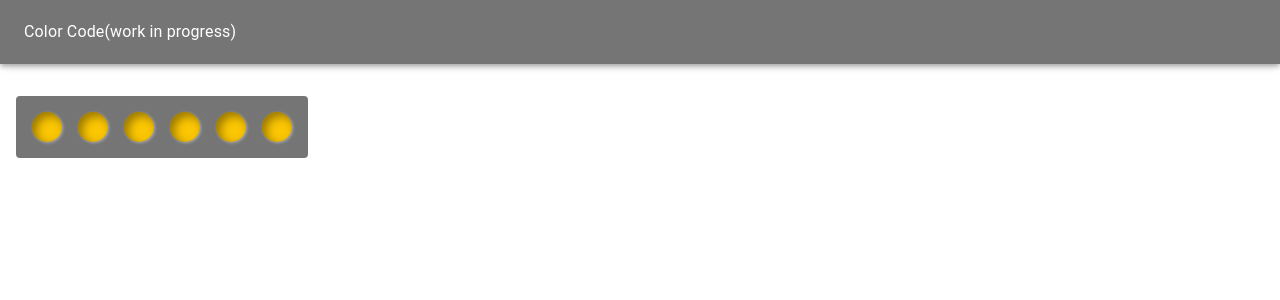
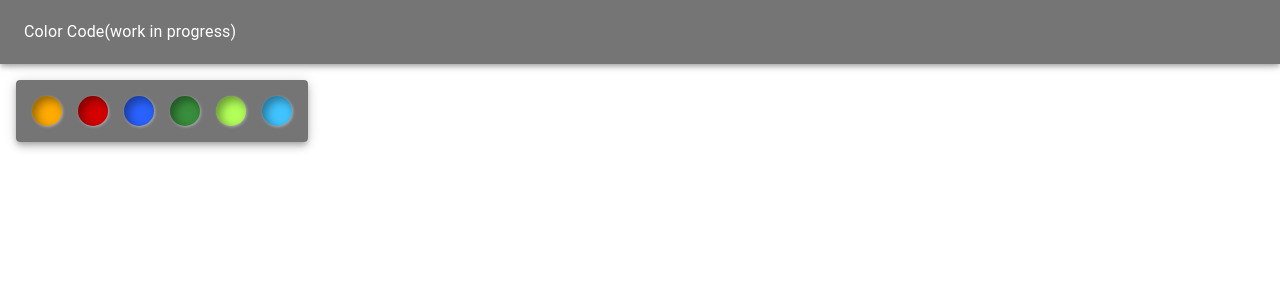
Before and after one commit to PeterBorza/vite-mui-color-game, a React (Vite) app: page / in a window 1280 px wide. Shown: the top 300 px of the page. Built offline with nearby package versions, Linux system fonts and the light colour scheme.

Commit message:
CC-2: Mui theme and ColorBall component

```diff
--- a/src/App.tsx
+++ b/src/App.tsx
@@ -1,28 +1,30 @@
-import { CssBaseline, Stack, Toolbar } from "@mui/material";
+import { CssBaseline, Paper, Stack } from "@mui/material";
 import { ColorBall, NavBar } from "components";
-import { CONTENT_HEIGHT } from "utils/constants";
 
 const App = () => {
   return (
     <>
       <CssBaseline />
-      <Toolbar />
-      <Stack spacing={4} px={2} sx={{ height: CONTENT_HEIGHT }}>
       <NavBar />
+      <Stack spacing={4} p={2}>
+        <Paper elevation={5} sx={{ alignSelf: "start" }}>
           <Stack
             direction="row"
             spacing={2}
             p={2}
-          sx={{ bgcolor: "primary.main", borderRadius: 1 }}
-          alignSelf="start"
+            sx={{
+              bgcolor: "primary.main",
+              borderRadius: 1,
+            }}
           >
-          <ColorBall />
-          <ColorBall />
-          <ColorBall />
-          <ColorBall />
-          <ColorBall />
-          <ColorBall />
+            <ColorBall bgcolor="amber.main" />
+            <ColorBall bgcolor="red.main" />
+            <ColorBall bgcolor="blue.main" />
+            <ColorBall bgcolor="green.main" />
+            <ColorBall bgcolor="lightGreen.main" />
+            <ColorBall bgcolor="lightBlue.main" />
           </Stack>
+        </Paper>
       </Stack>
     </>
   );
--- a/src/components/ColorBall.tsx
+++ b/src/components/ColorBall.tsx
@@ -6,11 +6,11 @@ type ColorBall = {
 
 const MyBox = (props: BoxProps) => <MuiBox {...props}>{props.children}</MuiBox>;
 
-export const ColorBall = styled(MyBox)((props: ColorBall) => appTheme => ({
+export const ColorBall = styled(MyBox)(({ bgcolor }: ColorBall) => ({
   width: 30,
   height: 30,
   borderRadius: "100%",
-  backgroundColor: props.bgcolor || appTheme.theme.palette.secondary.main,
+  backgroundColor: bgcolor,
   boxShadow:
     "1px 1px 3px rgba(255, 255, 255, 0.4), inset 4px 4px 10px rgba(0,0,0,0.4)",
   transition: "all 120ms ease-in-out",
@@ -18,4 +18,4 @@ export const ColorBall = styled(MyBox)((props: ColorBall) => appTheme => ({
     boxShadow: "inset 2px 2px 10px rgba(0,0,0,0.4)",
     scale: 1.05,
   },
-}));
+})) as typeof MuiBox;
--- a/src/components/NavBar.tsx
+++ b/src/components/NavBar.tsx
@@ -1,12 +1,16 @@
-import { AppBar, Toolbar } from "@mui/material";
+import { AppBar, styled, Toolbar } from "@mui/material";
 
 const NAV_TITLE = "Color Code(work in progress)";
 
 const NavBar = () => {
+  const Offset = styled("div")(({ theme }) => theme.mixins.toolbar);
   return (
-    <AppBar position="fixed">
-      <Toolbar>{NAV_TITLE}</Toolbar>
-    </AppBar>
+    <>
+      <AppBar position="fixed">
+        <Toolbar>{NAV_TITLE}</Toolbar>
+      </AppBar>
+      <Offset />
+    </>
   );
 };
 
--- a/src/main.tsx
+++ b/src/main.tsx
@@ -3,7 +3,7 @@ import { createRoot } from "react-dom/client";
 import App from "./App.tsx";
 import "./index.css";
 import { ThemeProvider } from "@mui/material";
-import { theme } from "./mui-theme.ts";
+import { theme } from "./utils/mui-theme.ts";
 
 createRoot(document.getElementById("root")!).render(
   <StrictMode>
--- a/src/mui-theme.ts
+++ /dev/null
@@ -1,17 +0,0 @@
-import { createTheme } from "@mui/material/styles";
-import { grey, red } from "@mui/material/colors";
-
-// A custom theme for this app
-export const theme = createTheme({
-  palette: {
-    primary: {
-      main: grey[600],
-    },
-    secondary: {
-      main: "#ffc800f8",
-    },
-    error: {
-      main: red.A400,
-    },
-  },
-});
--- /dev/null
+++ b/src/utils/index.ts
@@ -0,0 +1 @@
+export * from "./constants";
--- /dev/null
+++ b/src/utils/mui-theme.ts
@@ -0,0 +1,44 @@
+import { createTheme } from "@mui/material/styles";
+import {
+  amber,
+  blue,
+  green,
+  grey,
+  lightBlue,
+  lightGreen,
+  red,
+} from "@mui/material/colors";
+
+// A custom theme for this app
+export const theme = createTheme({
+  palette: {
+    contrastThreshold: 4.5,
+    primary: {
+      main: grey[600],
+    },
+    secondary: {
+      main: "#ffc800f8",
+    },
+    error: {
+      main: red.A400,
+    },
+    amber: {
+      main: amber.A700,
+    },
+    red: {
+      main: red.A700,
+    },
+    blue: {
+      main: blue.A700,
+    },
+    green: {
+      main: green[700],
+    },
+    lightGreen: {
+      main: lightGreen.A200,
+    },
+    lightBlue: {
+      main: lightBlue.A200,
+    },
+  },
+});
--- a/vite.config.ts
+++ b/vite.config.ts
@@ -5,4 +5,8 @@ import tsconfigPaths from "vite-tsconfig-paths";
 // https://vitejs.dev/config/
 export default defineConfig({
   plugins: [react(), tsconfigPaths()],
+  server: {
+    port: 8080,
+    strictPort: true,
+  },
 });
```
Also changed, not shown: src/createPalette.d.ts (added, +22 -0 lines). Lines whose indentation alone changed are shown as unchanged.
